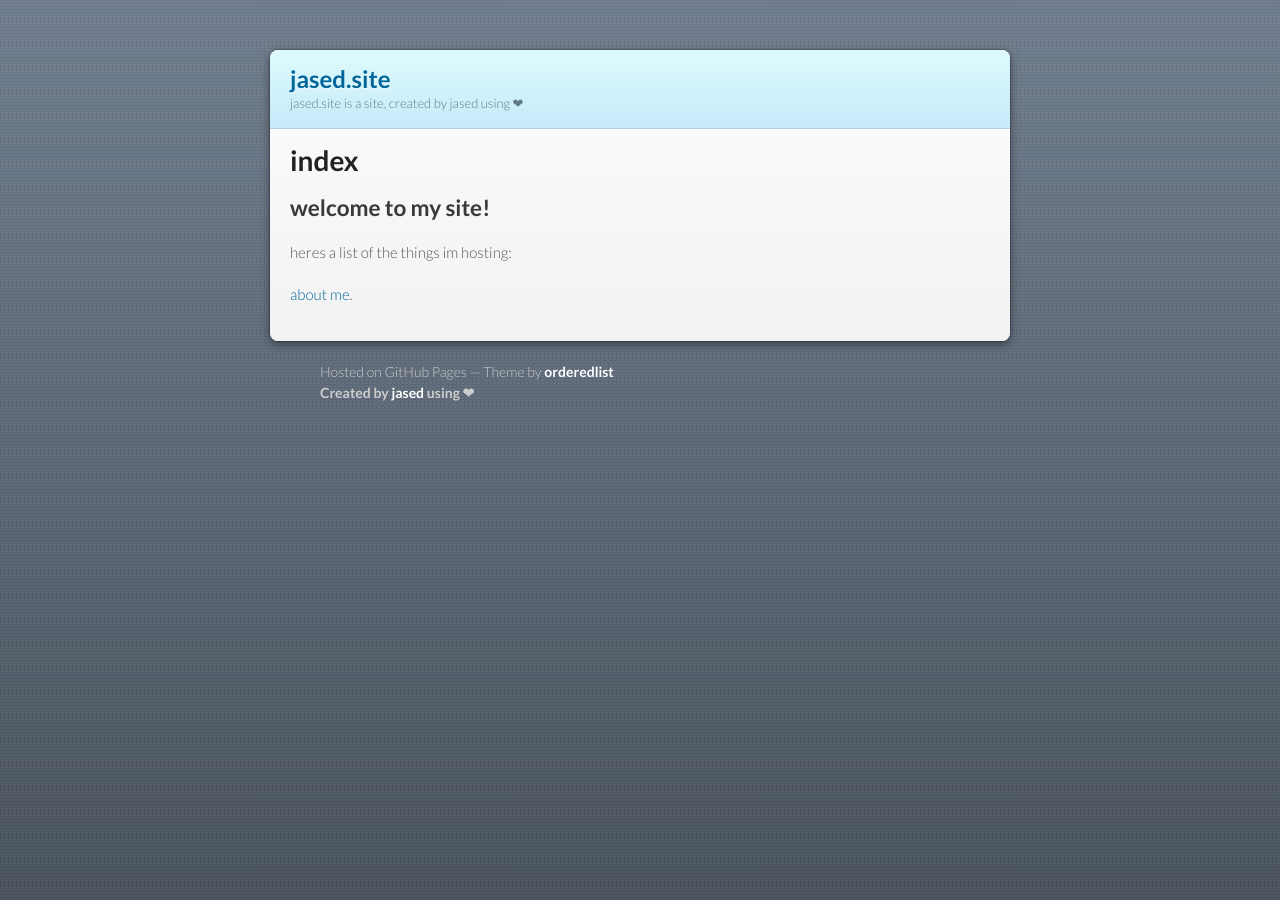
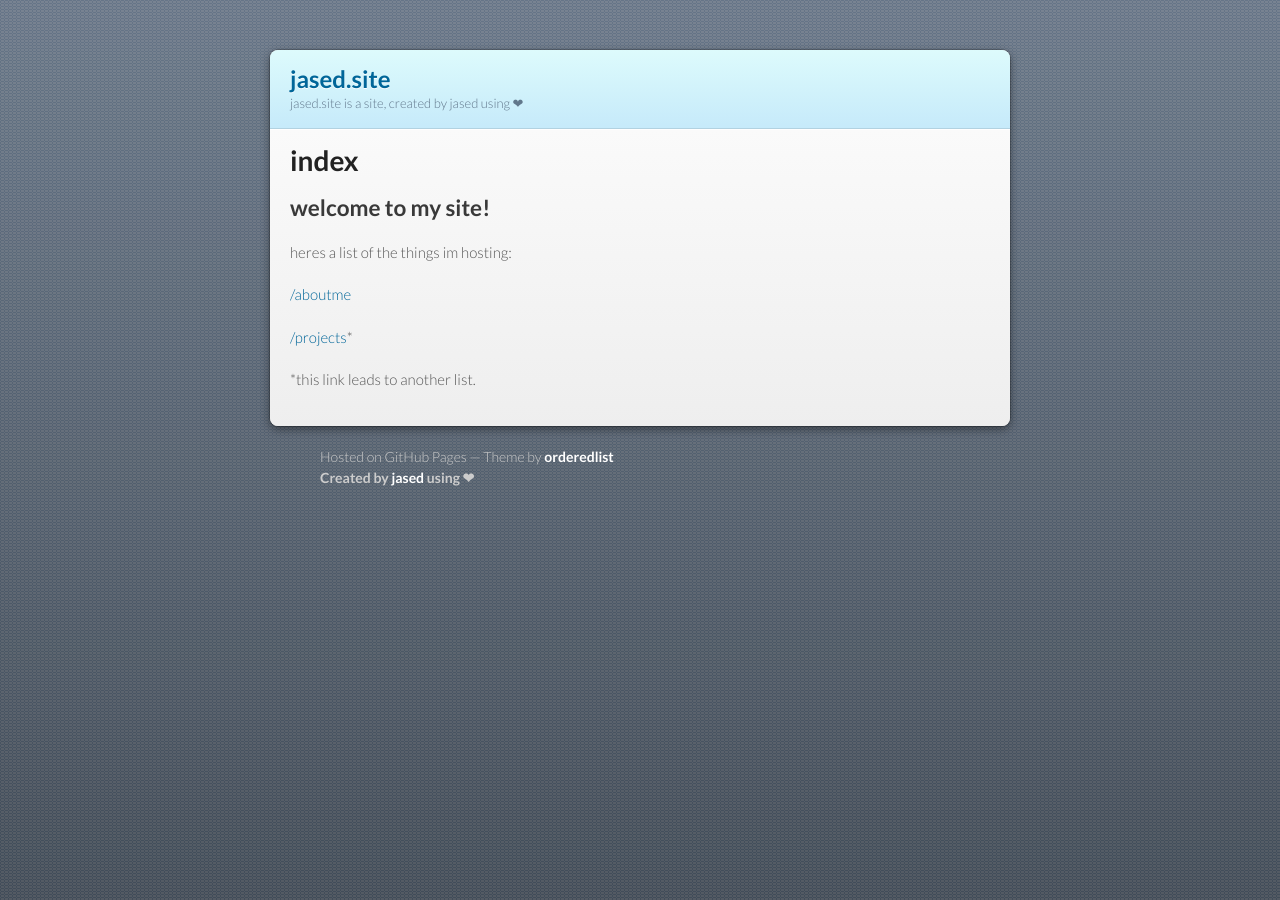
Before and after one commit to Jased-0001/jased-0001.github.io, a Jekyll site: the page built from index.md, in a window 1280 px wide. Built offline with Jekyll 4.4.1, drawn with Linux system fonts in a browser that asks for light colours; our own code applies the rules of GitHub Pages for plain Markdown files.

Commit message:
i forgor 💀 to /projects to the list

```diff
--- a/index.md
+++ b/index.md
@@ -8,4 +8,11 @@ layout: default
 
 heres a list of the things im hosting:
 
-[about me](http://jased.site/aboutme).
+[/aboutme](http://jased.site/aboutme)
+
+[/projects](http://jased.site/projects)*
+
+
+
+
+*this link leads to another list.
```
Also changed, not shown: projects/sorting-py/index.md (added, +5 -0 lines).
